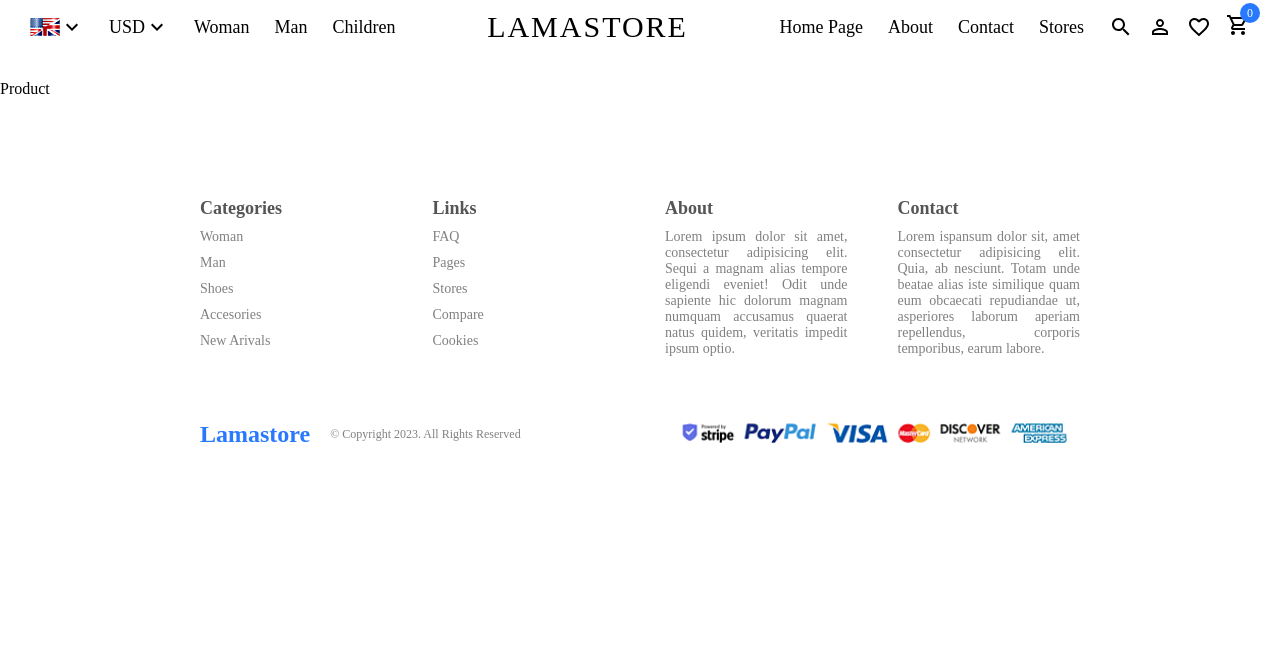
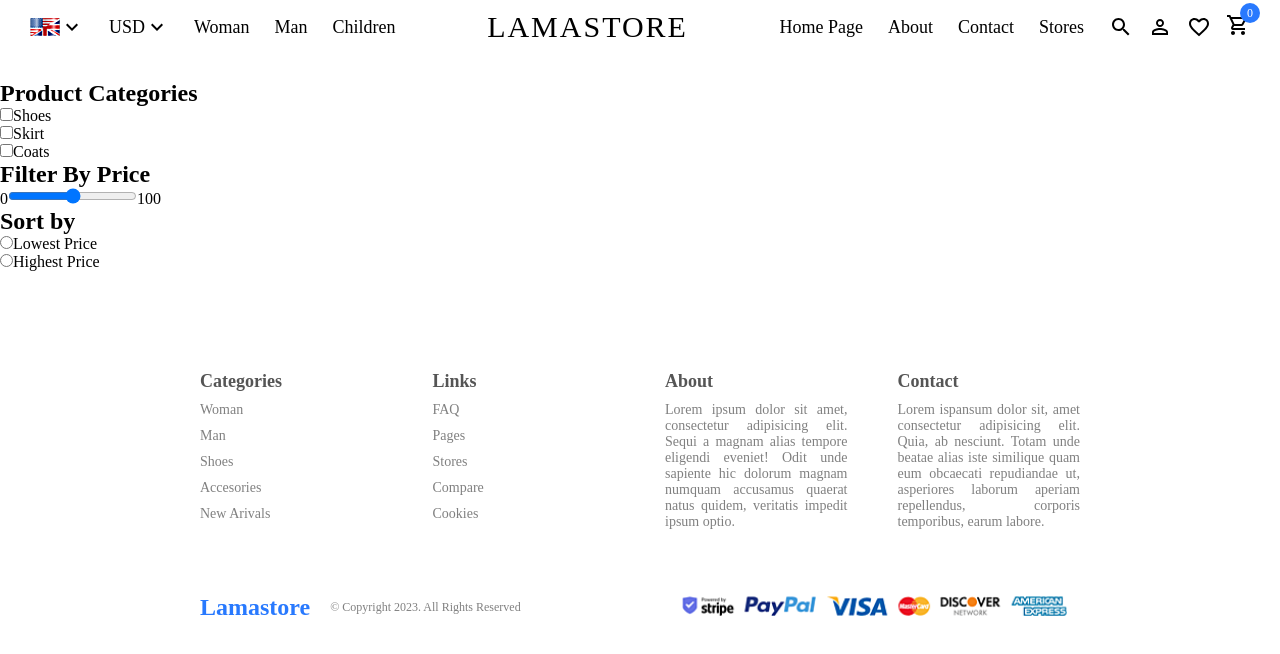
Before and after one commit to Tornike1123/Lamastore-React, a React (Create React App) app in the folder client/: page /Product/1 in a window 1280 px wide. Shown: the top 654 px of the page. Built offline with nearby package versions, Linux system fonts and the light colour scheme.

Commit message:
Products Page - Filtering Markup

```diff
--- a/client/src/pages/Product/Product.jsx
+++ b/client/src/pages/Product/Product.jsx
@@ -2,7 +2,49 @@
 import "./Product.scss";
 
 const Product = () => {
-	return <div className="product">Product</div>;
+	return (
+		<div className="product">
+			<div className="left">
+				<div className="filterItem">
+					<h2>Product Categories</h2>
+					<div className="inputItem">
+						<input type="checkbox" id="1" value={1} />
+						<label htmlFor="1">Shoes</label>
+					</div>
+					<div className="inputItem">
+						<input type="checkbox" id="2" value={2} />
+						<label htmlFor="2">Skirt</label>
+					</div>
+					<div className="inputItem">
+						<input type="checkbox" id="3" value={3} />
+						<label htmlFor="3">Coats</label>
+					</div>
+				</div>
+				<div className="filterItem">
+					<h2>Filter By Price</h2>
+					<div className="inputItem">
+						<span>0</span>
+						<input type="range" min={0} max={100} />
+						<span>100</span>
+					</div>
+				</div>
+				<div className="filterItem">
+					<h2>Sort by</h2>
+					<div className="inputItem">
+						<input type="radio" id="asc" value="asc" name="price" />
+						<label htmlFor="asc">Lowest Price</label>
+					</div>
+					<div className="inputItem">
+						<input type="radio" id="asc" value="asc" name="price" />
+						<label htmlFor="asc">Highest Price</label>
+					</div>
+				</div>
+			</div>
+			<div className="right">
+				<div className="catImg"></div>
+			</div>
+		</div>
+	);
 };
 
 export default Product;
```
